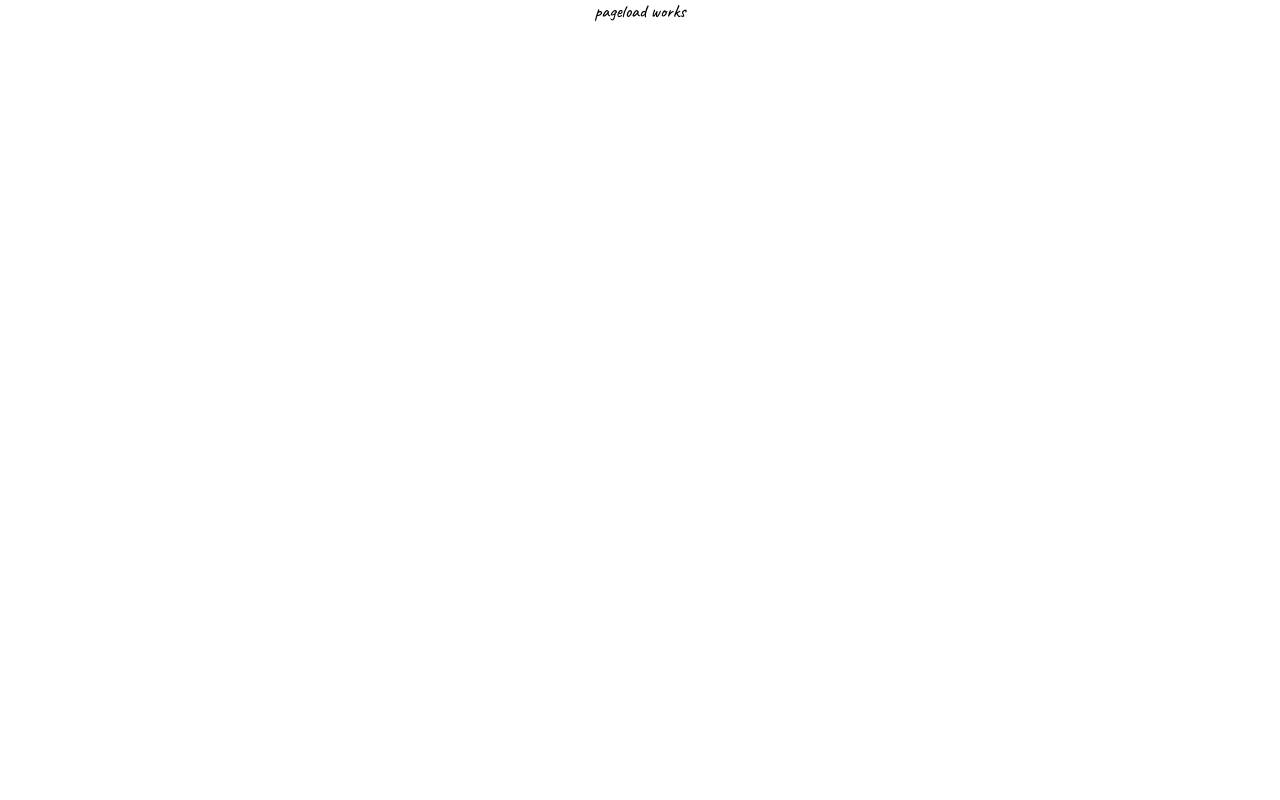
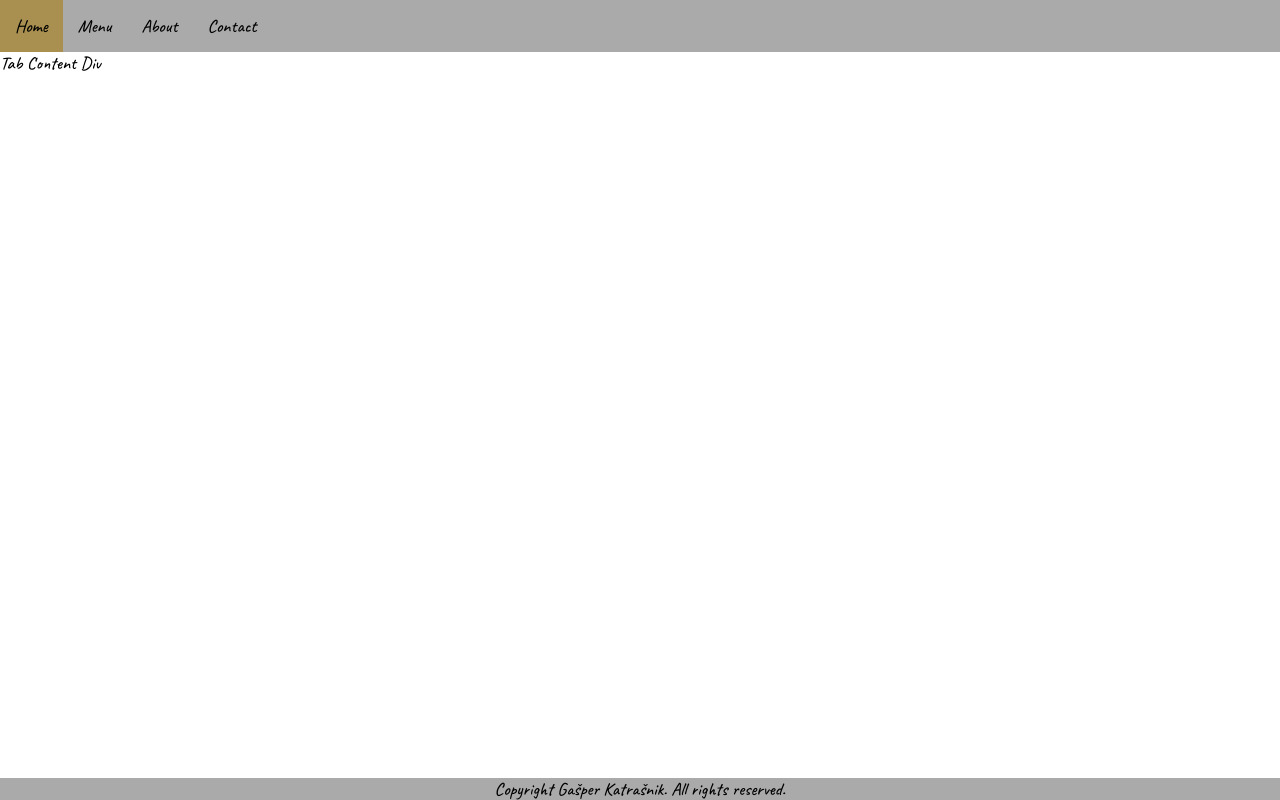
Before and after one commit to gkatrasnik/restaurant-page, a plain HTML site: page index.html in a window 1280 px wide. Drawn offline with Linux system fonts and the light colour scheme.

Commit message:
pageload finished

```diff
--- a/main.css
+++ b/main.css
@@ -8,15 +8,14 @@ body {
 }
 
 #content {
-    display: flex;
-    flex-direction: column;
-    align-items: center;
+
 }
 
 .navbar {
     width: 100%;
     overflow: hidden;
     background-color: rgb(170, 170, 170);
+
 }
 
 .nav-list {
@@ -48,6 +47,10 @@ body {
     text-align: center;
 }
 
+.tab-content {
+
+}
+
 .active {
     background-color: rgb(170, 144, 80);
 }
--- a/main.js
+++ b/main.js
@@ -1 +1 @@
-(()=>{"use strict";document.getElementById("content").innerHTML="pageload works",console.log("home works"),console.log("menu works"),console.log("about works"),console.log("contact works")})();
+(()=>{"use strict";const t=document.getElementById("content"),e=["Home","Menu","About","Contact"];document.getElementById("tab-content"),function(){const n=document.createElement("div");n.setAttribute("class","navbar");const c=document.createElement("ul");c.setAttribute("class","nav-list"),e.forEach((t=>{let e=document.createElement("li");e.innerHTML=t,e.setAttribute("class","nav-item"),c.appendChild(e)})),n.appendChild(c),t.appendChild(n);const a=document.createElement("div");a.setAttribute("class","footer"),a.textContent="Copyright Gašper Katrašnik. All rights reserved.",t.appendChild(a);const o=document.createElement("div");o.setAttribute("class","tab-content"),o.textContent="Tab Content Div",t.appendChild(o)}()})();
```
